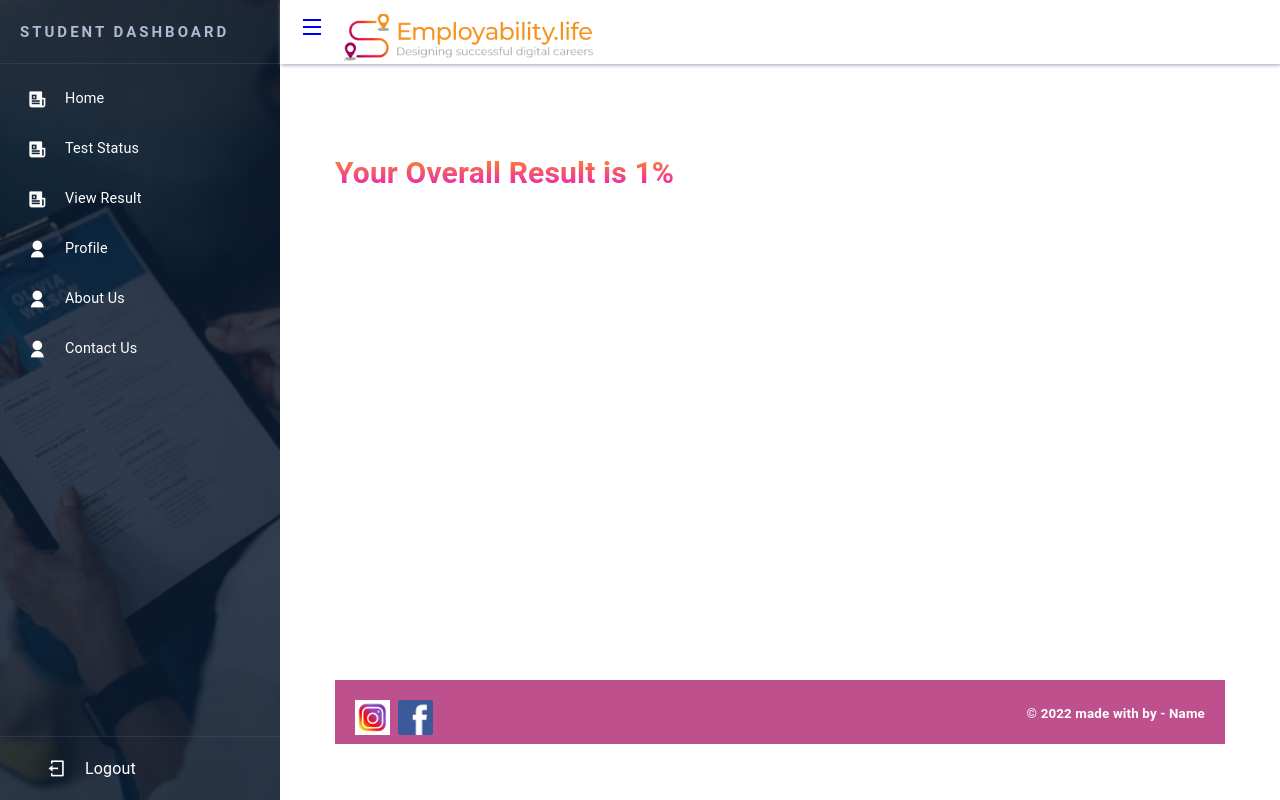
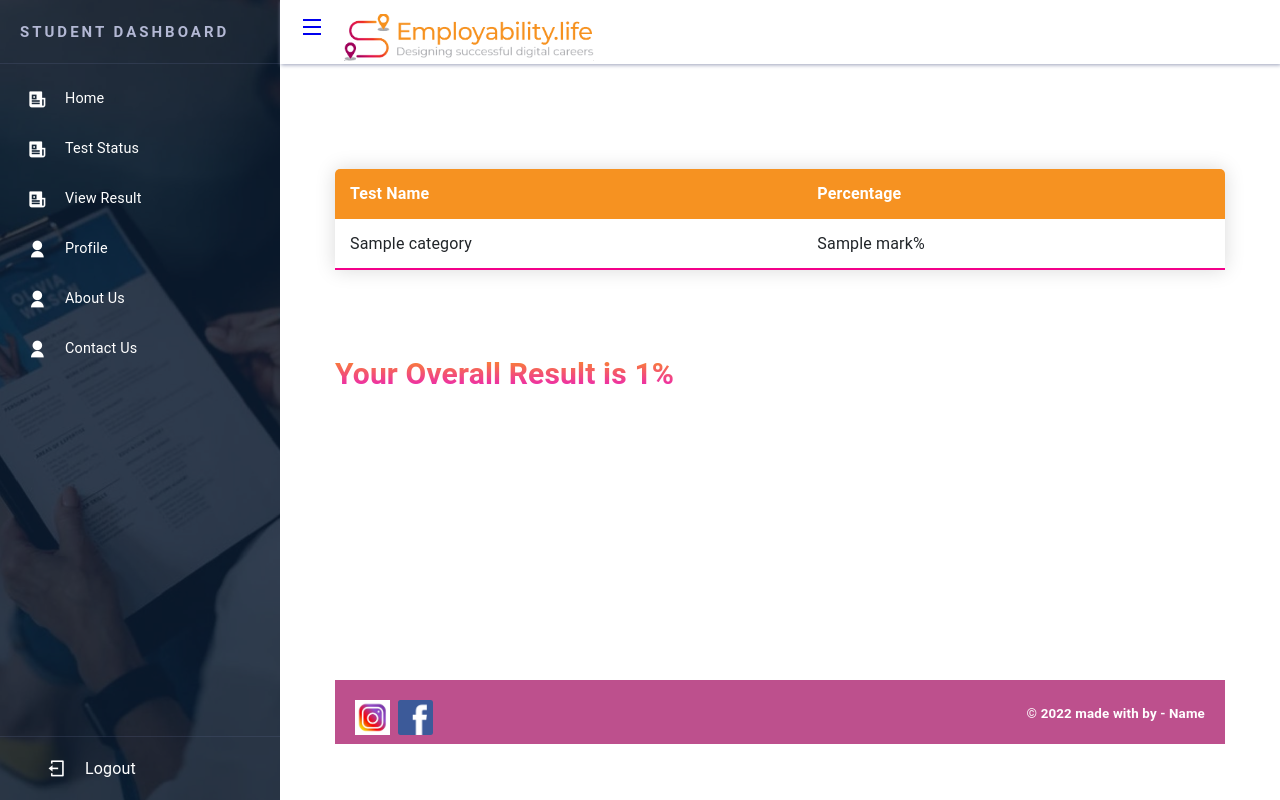
Before and after one commit to ankitpakhale/QuizWithAdmin, a Django app: template quiz/templates/stu_result.html in a window 1280 px wide. Run offline with Django 3.2, Linux system fonts and the light colour scheme; the template is opened without the code that fills it: most values are stand-ins (such as "Sample title", 1, 10 or a date in 2020); some libraries are stand-ins or nearby versions.

Commit message:
Added: category wise marks

```diff
--- a/quiz/templates/stu_result.html
+++ b/quiz/templates/stu_result.html
@@ -1,6 +1,27 @@
 {% extends 'stu_base.html' %}
 {% load static %}
 {% block content %}
+
+{% if catDict %}
+<div class="table-div">
+  <table class="content-table">
+    <thead>
+      <tr>
+        <th>Test Name</th>
+        <th>Percentage</th>
+      </tr>
+    </thead>
+    <tbody>
+      {% for category, mark in catDict.items %}
+      <tr>
+        <td>{{category}}</td>
+        <td>{{mark}}%</td>
+      </tr>
+      {% endfor %}
+    </tbody>
+  </table>
+</div>
+{% endif %}
 
 {% if percentage %}
 <div>
@@ -16,4 +37,5 @@
   </h3>
 </div>
 {% endif %}
+
 {% endblock %}
```
Also changed, not shown: quiz/views.py (+7 -2 lines).
